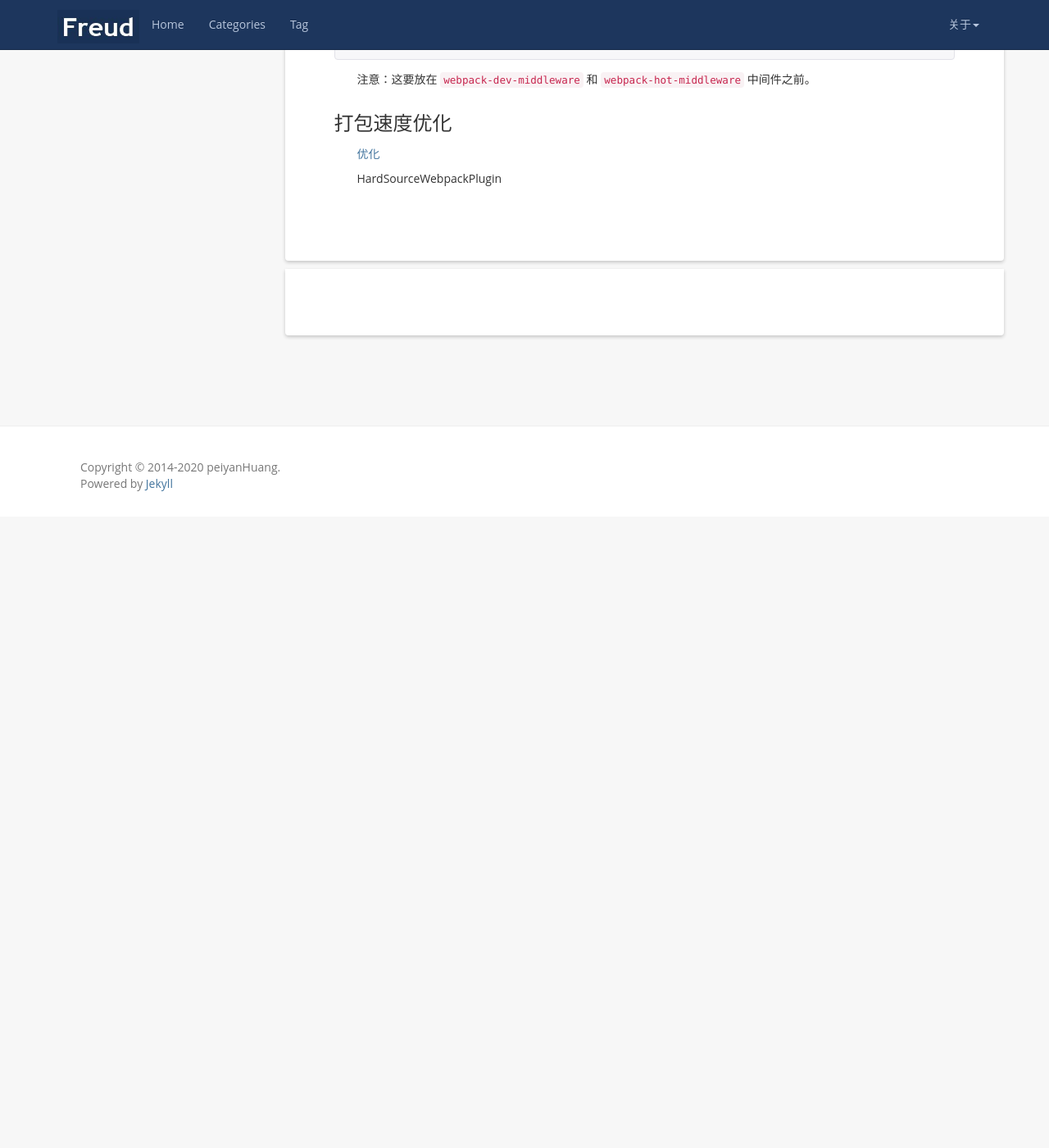
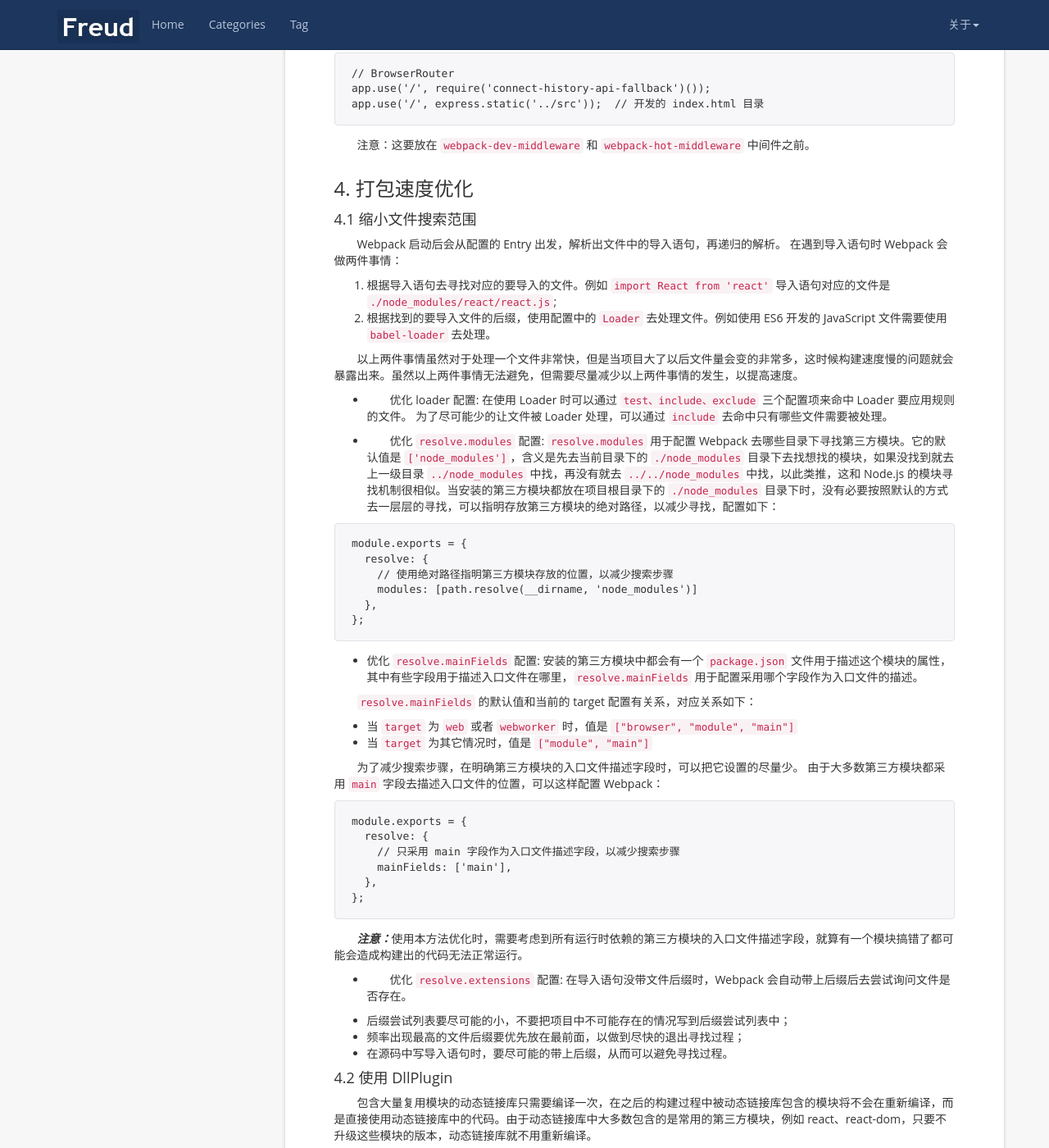
Before and after one commit to peiyanhuang/MyBlog, a Jekyll site: the page built from _posts/2016-10-07-webpack-记录.md, in a window 1280 px wide and 1400 px high, scrolled down 1796 px. Shown: the whole window at 82% size. Built offline with Jekyll 4.4.1, drawn with Linux system fonts in a browser that asks for light colours; nearby versions of some CDN libraries; before the commit the page ends 2426 px from its top, so only the background shows below that; some of the changed text lies outside the part shown.

Commit message:
add: webpack

````diff
--- a/_posts/2016-10-07-webpack-记录.md
+++ b/_posts/2016-10-07-webpack-记录.md
@@ -9,7 +9,7 @@ tag: 前端工具
 * content
 {:toc}
 
-### Error: Cannot resolve 'file' or 'directory'
+### 1. Error: Cannot resolve 'file' or 'directory'
 
 错误原因：获取的文件没有后缀名
 
@@ -31,7 +31,7 @@ resolve: {
 import {add} from './MathUtils'
 ```
 
-### loader for CSS、Style、SASS
+### 2. loader for CSS、Style、SASS
 
 webpack提供两个工具处理样式表，`css-loader` 和 `style-loader`，二者处理的任务不同，css-loader 使你能够使用类似 `@import` 和 `url(...)` 的方法实现 `require()` 的功能， `style-loader` 将所有的计算后的样式加入页面中，二者组合在一起使你能够把样式表嵌入 webpack 打包后的JS文件中。
 
@@ -76,8 +76,66 @@ app.use('/', express.static('../src'));  // 开发的 index.html 目录
 
 注意：这要放在 `webpack-dev-middleware` 和 `webpack-hot-middleware` 中间件之前。
 
-### 打包速度优化
+### 4. 打包速度优化
 
-[优化](https://webpack.wuhaolin.cn/4%E4%BC%98%E5%8C%96/)
+#### 4.1 缩小文件搜索范围
 
-HardSourceWebpackPlugin
+Webpack 启动后会从配置的 Entry 出发，解析出文件中的导入语句，再递归的解析。 在遇到导入语句时 Webpack 会做两件事情：
+
+1. 根据导入语句去寻找对应的要导入的文件。例如 `import React from 'react'` 导入语句对应的文件是 `./node_modules/react/react.js`;
+2. 根据找到的要导入文件的后缀，使用配置中的 `Loader` 去处理文件。例如使用 ES6 开发的 JavaScript 文件需要使用 `babel-loader` 去处理。
+
+以上两件事情虽然对于处理一个文件非常快，但是当项目大了以后文件量会变的非常多，这时候构建速度慢的问题就会暴露出来。虽然以上两件事情无法避免，但需要尽量减少以上两件事情的发生，以提高速度。
+
+* 优化 loader 配置: 在使用 Loader 时可以通过 `test、include、exclude` 三个配置项来命中 Loader 要应用规则的文件。 为了尽可能少的让文件被 Loader 处理，可以通过 `include` 去命中只有哪些文件需要被处理。
+
+* 优化 `resolve.modules` 配置: `resolve.modules` 用于配置 Webpack 去哪些目录下寻找第三方模块。它的默认值是 `['node_modules']`，含义是先去当前目录下的 `./node_modules` 目录下去找想找的模块，如果没找到就去上一级目录 `../node_modules` 中找，再没有就去 `../../node_modules` 中找，以此类推，这和 Node.js 的模块寻找机制很相似。当安装的第三方模块都放在项目根目录下的 `./node_modules` 目录下时，没有必要按照默认的方式去一层层的寻找，可以指明存放第三方模块的绝对路径，以减少寻找，配置如下：
+
+```js
+module.exports = {
+  resolve: {
+    // 使用绝对路径指明第三方模块存放的位置，以减少搜索步骤
+    modules: [path.resolve(__dirname, 'node_modules')]
+  },
+};
+```
+
+* 优化 `resolve.mainFields` 配置: 安装的第三方模块中都会有一个 `package.json` 文件用于描述这个模块的属性，其中有些字段用于描述入口文件在哪里，`resolve.mainFields` 用于配置采用哪个字段作为入口文件的描述。
+
+`resolve.mainFields` 的默认值和当前的 target 配置有关系，对应关系如下：
+
+- 当 `target` 为 `web` 或者 `webworker` 时，值是 `["browser", "module", "main"]`
+- 当 `target` 为其它情况时，值是 `["module", "main"]`
+
+为了减少搜索步骤，在明确第三方模块的入口文件描述字段时，可以把它设置的尽量少。 由于大多数第三方模块都采用 `main` 字段去描述入口文件的位置，可以这样配置 Webpack：
+
+```js
+module.exports = {
+  resolve: {
+    // 只采用 main 字段作为入口文件描述字段，以减少搜索步骤
+    mainFields: ['main'],
+  },
+};
+```
+
+***注意：***使用本方法优化时，需要考虑到所有运行时依赖的第三方模块的入口文件描述字段，就算有一个模块搞错了都可能会造成构建出的代码无法正常运行。
+
+* 优化 `resolve.extensions` 配置: 在导入语句没带文件后缀时，Webpack 会自动带上后缀后去尝试询问文件是否存在。
+
+- 后缀尝试列表要尽可能的小，不要把项目中不可能存在的情况写到后缀尝试列表中；
+- 频率出现最高的文件后缀要优先放在最前面，以做到尽快的退出寻找过程；
+- 在源码中写导入语句时，要尽可能的带上后缀，从而可以避免寻找过程。
+
+#### 4.2 使用 DllPlugin
+
+包含大量复用模块的动态链接库只需要编译一次，在之后的构建过程中被动态链接库包含的模块将不会在重新编译，而是直接使用动态链接库中的代码。由于动态链接库中大多数包含的是常用的第三方模块，例如 react、react-dom，只要不升级这些模块的版本，动态链接库就不用重新编译。
+
+#### 4.3 多进程构建
+
+1. [HappyPack](https://github.com/amireh/happypack#how-it-works)
+2. [thread-loader](https://github.com/webpack-contrib/thread-loader)
+
+#### 4.4 打包分析
+
+1. [体积分析 webpack-bundle-analyzer](https://github.com/webpack-contrib/webpack-bundle-analyzer)
+2. [耗时分析 speed-measure-webpack-plugin](https://github.com/stephencookdev/speed-measure-webpack-plugin)
````
Also changed, not shown: other parts of _posts/2016-10-07-webpack-记录.md (+1 -1 lines), _posts/2016-10-01-webpack原理.md (+4 -3 lines).
